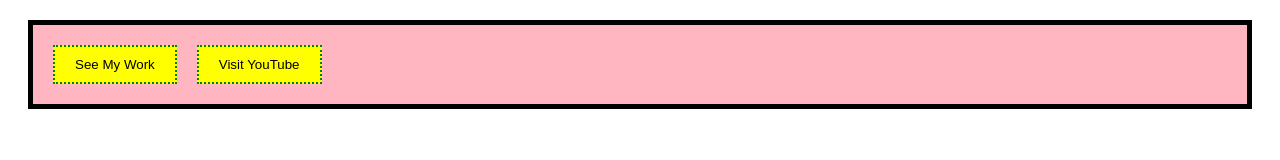
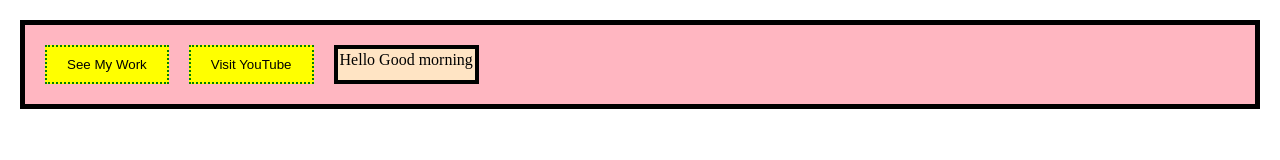
Before and after one commit to devashishautade/css-leraning, a plain HTML site: page margin.html in a window 1280 px wide. Drawn offline with Linux system fonts and the light colour scheme.

Commit message:
some channges in margin file

```diff
--- a/margin.html
+++ b/margin.html
@@ -1,30 +1,42 @@
 <!DOCTYPE html>
 <html lang="en">
   <head>
-    <meta charset="UTF-8">
-    <meta name="viewport" content="width=device-width, initial-scale=1.0">
+    <meta charset="UTF-8" />
+    <meta name="viewport" content="width=device-width, initial-scale=1.0" />
     <title>Margin demo</title>
   </head>
   <style>
-    .container{
+    * {
+      margin: 0;
+      padding: 0;
+      box-sizing: border-box;
+    }
+    .container {
       display: flex;
       /* justify-content: center; */
       background-color: lightpink;
       gap: 20px;
-        margin:20px;
-        padding:20px;
+      margin: 20px;
+      padding: 20px;
       border: 5px solid black;
 
     }
-button{
+    button {
       background-color: yellow;
       border: 2px dotted green;
       padding: 10px 20px;
     }
-button:hover{
+    button:hover {
       background-color: lightgreen;
       cursor: pointer;
     }
+    .sec-3{
+        background-color: bisque;
+        border: 4px solid black;
+        padding: 2px;
+
+    }
+
   </style>
   <body>
     <div class="container">
@@ -34,7 +46,7 @@ button:hover{
       <div class="sec-2">
         <button type="submit">Visit YouTube</button>
       </div>
-
+      <div class="sec-3">Hello Good morning</div>
     </div>
   </body>
 </html>
```
Lines whose indentation alone changed are shown as unchanged.
